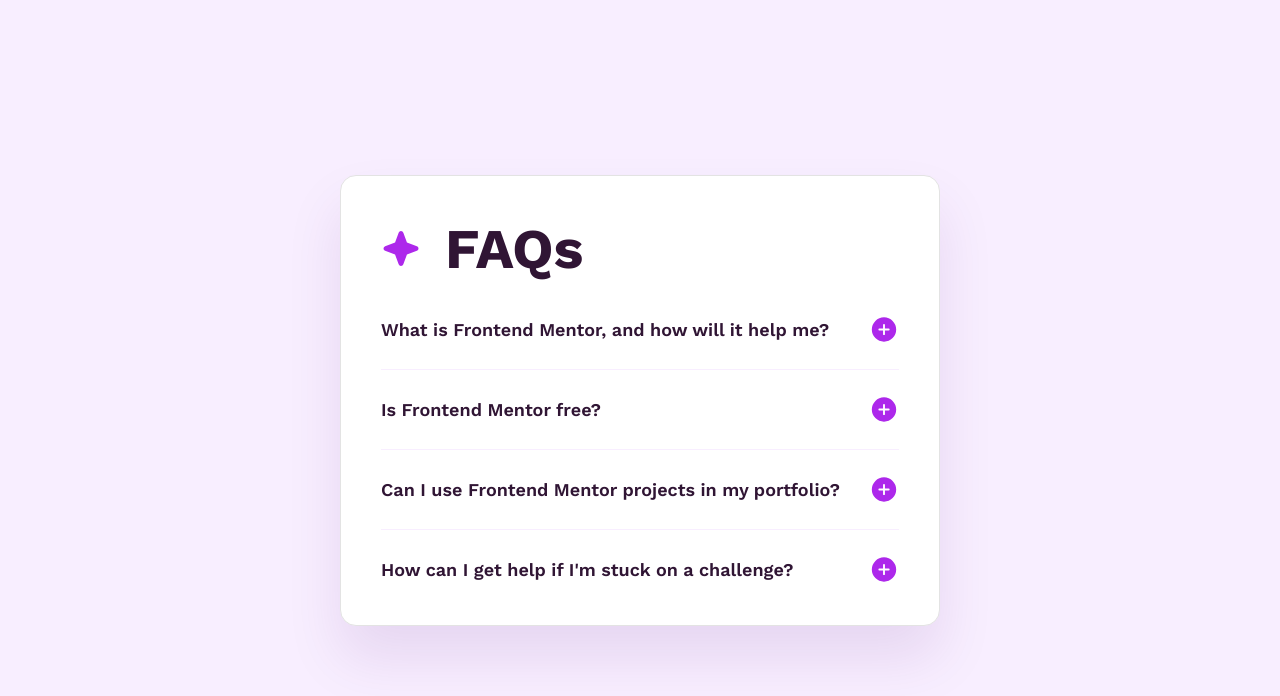
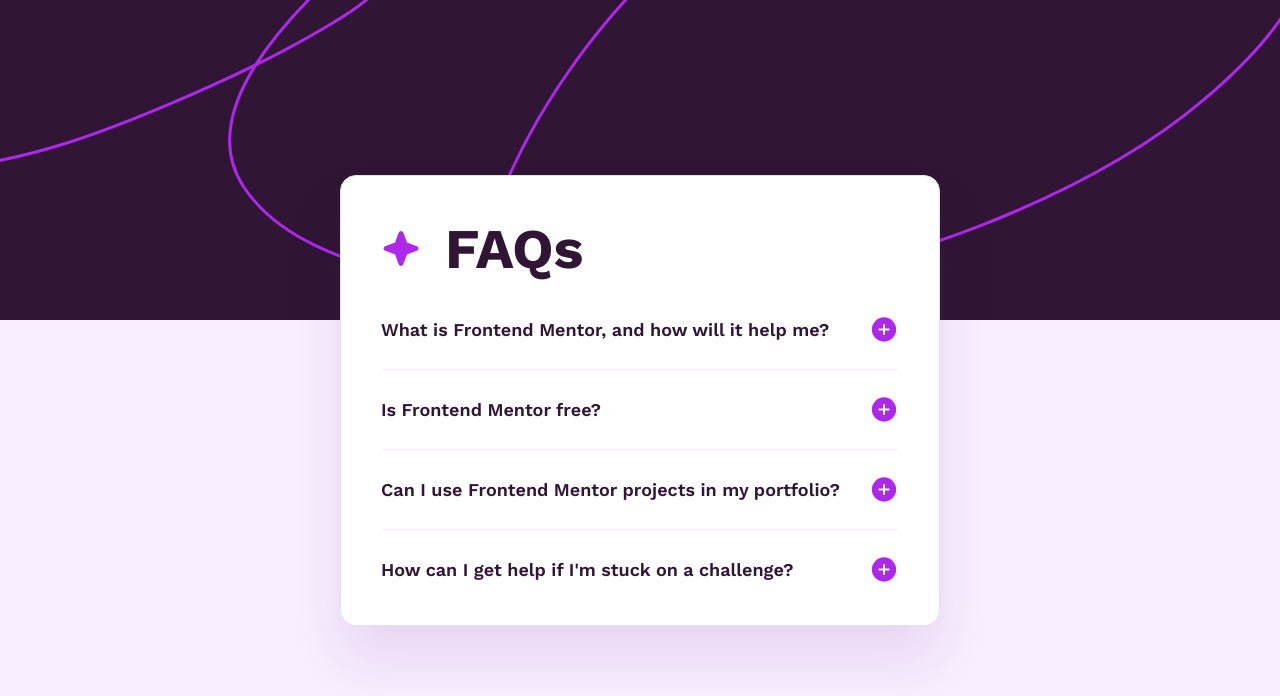
Before and after one commit to flavin-jr/FAQ-accordion, a website: page index.html in a window 1280 px wide. Drawn offline with nearby package versions, Linux system fonts and the light colour scheme; the site is published under a folder, as on GitHub Pages, so addresses that start at the root find nothing.

Commit message:
fix: path to bg backgorund

```diff
--- a/scss/style.scss
+++ b/scss/style.scss
@@ -67,7 +67,7 @@
     }
 
     .main {
-        background: url('/assets/images/background-pattern-desktop.svg') center;
+        background: url('../assets/images/background-pattern-desktop.svg') center;
         background-size: cover;
         width: 100%;
         height: 40%;
```
Also changed, not shown: css/style.css.
